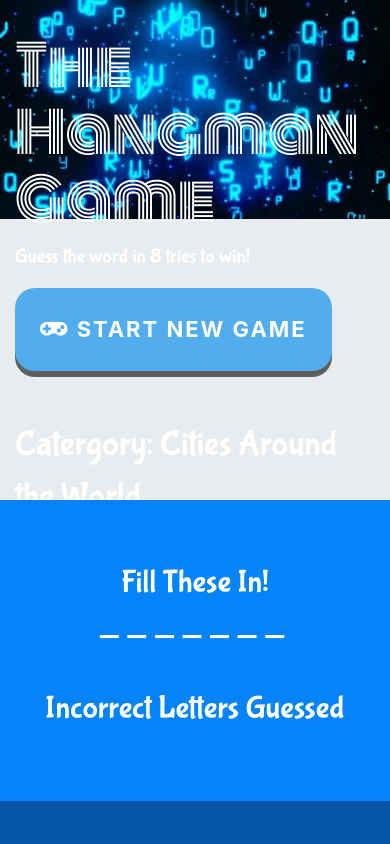
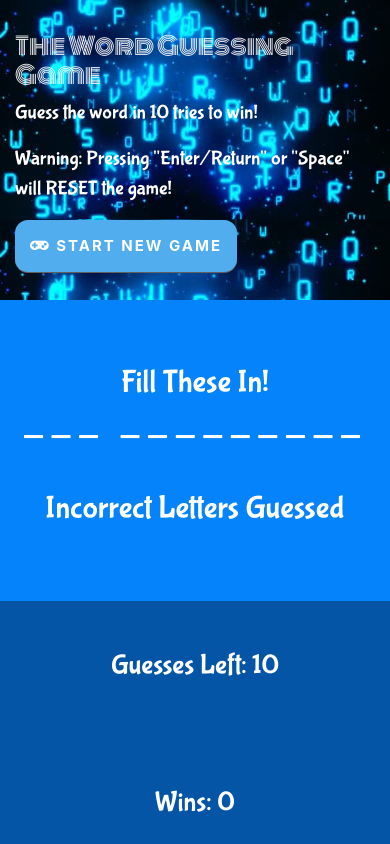
Before and after one commit to waqar-habib/The-Hangman-Game, a plain HTML site: page index.html in a window 390 px wide. Both pictures are taken after a click on the button "START NEW GAME". Shown: the top 844 px of the page. Drawn offline with nearby package versions, Linux system fonts and the light colour scheme.

Commit message:
added media queries

```diff
--- a/assets/css/style.css
+++ b/assets/css/style.css
@@ -69,3 +69,30 @@ h2, h3 {
     font-family: 'Bubblegum Sans', cursive;
     color: #ffffff;
 }
+
+/* Media Queries*/
+
+/* If the screen size is 320px wide or more */
+@media only screen and (min-width: 320px) {
+    .display-4 {
+      font-size: 1.5rem;
+    }
+    .jumbotron-fluid {
+        height: 300px !important;
+        background-repeat: repeat-y;
+        height: 100vh;
+    }
+    #new-game-button {
+
+        background-color: #51adee;
+        position: relative;
+        font-size: 15px;
+        font-weight: bold;
+        color: #ffffff;
+        text-transform: uppercase;
+        letter-spacing: 2px;
+        padding: 15px;
+        border-radius: 13px;
+        box-shadow: 0 1px #5f5f5e;
+    }
+ }
--- a/assets/javascript/game.js
+++ b/assets/javascript/game.js
@@ -9,7 +9,7 @@ var losses = document.getElementById('losses');
 
 //Create variables for game (wordBank, wins, losses, wordPicked, guessesLeft, gameRunning, pickedWord, pickedWordPlaceholderArr guessedLetterBank, incorrectLetterBank)
 
-var wordBank = ['Paris', 'Dubai', 'Kuala Lumpur', 'Istanbul', 'Karachi', 'Houston', 'Ho Chi Minh City', 'Mexico City', 'Austin', 'Addis Ababa', 'Abu Dhabi', 'Riyadh', 'Hyderabad', 'Port Au Prince'];
+var wordBank = ['Paris', 'Dubai', 'Kuala Lumpur', 'Istanbul', 'Karachi', 'Houston', 'Ho Chi Minh City', 'Mexico City', 'Austin', 'Addis Ababa', 'Abu Dhabi', 'Riyadh', 'Hyderabad', 'San Diego', 'Moscow', 'San Francisco', 'San Antonio', 'Mumbai', 'Munich', 'Cape Town', 'Calgary', 'Tokyo', 'Toronto', 'New York City', 'Boston', 'Cairo', 'Salt Lake City', 'Denver', 'Madrid', 'Seattle', 'Fort Myers', 'Nashville', 'Chicago', 'Providence','Rome', 'Barcelona', 'Frankfurt', 'Berlin', 'Manchester', 'London', 'Melbourne', 'Jerusalem', 'Shanghai', 'Anchorage', 'Vancouver', 'Portland'];
 
 /* Set initial wins/losses to 0*/
 
@@ -18,7 +18,7 @@ var losses = 0;
 
 /* Initially want the game to not run, UNTIL the user presses the new game button */
 
-var guessesLeft = 8;
+var guessesLeft = 10;
 var gameRunning = false;
 
 /* empty string where the picked word would go */
@@ -34,7 +34,7 @@ var incorrectLetterBank = [];
 function newGame () {
     // Reset all game stats
     gameRunning = true;
-    guessesLeft = 8;
+    guessesLeft = 10;
     guessedLetterBank = [];
     incorrectLetterBank = [];
     pickedWordPlaceholderArr = [];
@@ -123,7 +123,7 @@ function checkLoss() {
         losses++;
         gameRunning = false;
         document.getElementById("losses").textContent = losses;
-        alert ("You Lost!");
+        alert ("You suck! The Correct Answer was:" + " " + pickedWord);
     }
     checkWin();
 }
@@ -134,7 +134,7 @@ function checkWin() {
 	if (pickedWord.toLowerCase() === pickedWordPlaceholderArr.join('').toLowerCase()) {
 		wins++;
 		document.getElementById("wins").textContent = wins;
-        alert ("You Win!");
+        alert ("You Win! Go get yourself a cookie!");
     }
 
 }
--- a/index.html
+++ b/index.html
@@ -2,7 +2,7 @@
     <head>
         <meta charset="utf-8">
         <meta http-equiv="X-UA-Compatible" content="IE=edge">
-        <title>The Hangman Game</title>
+        <title>The Word Guessing Game</title>
         <meta name="description" content="">
         <meta name="viewport" content="width=device-width, initial-scale=1">
         <link rel="stylesheet" href="https://stackpath.bootstrapcdn.com/bootstrap/4.3.1/css/bootstrap.min.css" integrity="sha384-ggOyR0iXCbMQv3Xipma34MD+dH/1fQ784/j6cY/iJTQUOhcWr7x9JvoRxT2MZw1T" crossorigin="anonymous">
@@ -14,8 +14,9 @@
         <div class="jumbotron-fluid">
             <div class="jumbotron jumbotron-fluid">
                 <div class="container">
-                  <h1 class="display-4">The Hangman Game</h1>
-                  <p class="lead">Guess the word in 8 tries to win!</p>
+                  <h1 class="display-4">The Word Guessing Game</h1>
+                  <p class="lead">Guess the word in 10 tries to win!</p>
+                  <p class="lead">Warning: Pressing "Enter/Return" or "Space" will RESET the game!</p>
                   <button class="btn btn-primary btn-lg" id="new-game-button">
                       <i class="fas fa-gamepad"></i>
                       Start New Game
@@ -30,7 +31,7 @@
 
         <div class="container-fluid">
 
-            <div class="row">
+            <div class="row" id="container-text">
                 <div class="col-md-12 text-center py-5" id="placeholder-section">
                     <!--Left: guess word//Right: incorrect letters guessed-->
                     <div class="row">
```
Also changed, not shown: 2 other files.
